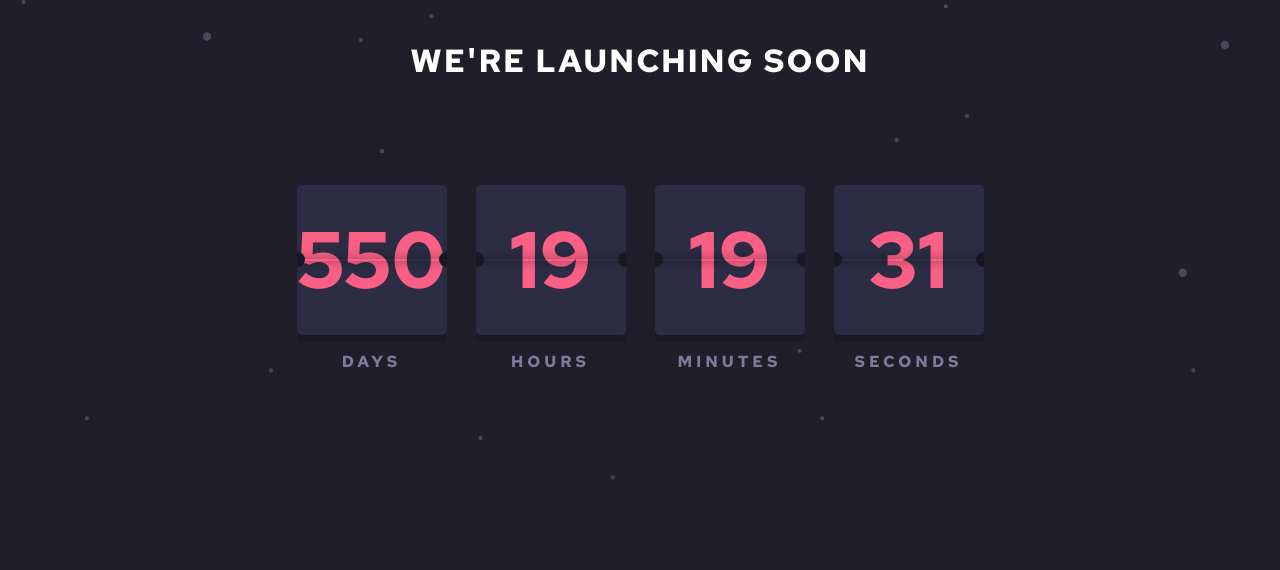
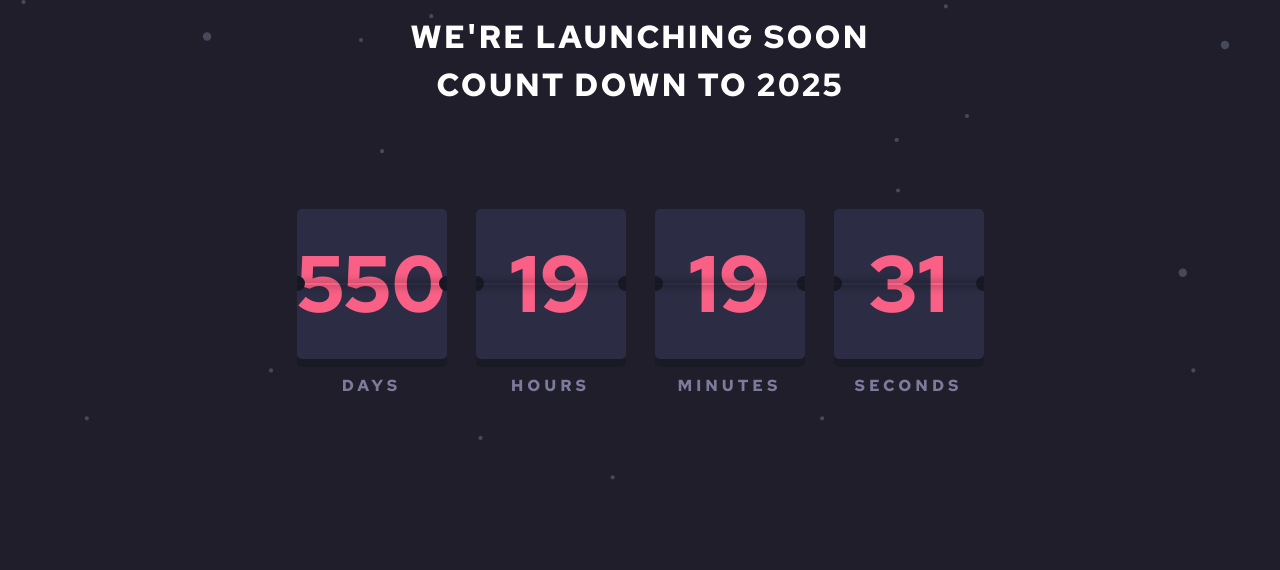
Before and after one commit to PhiLongVN/Count-Down-App, a plain HTML site: page index.html in a window 1280 px wide. Shown: the top 570 px of the page. Drawn offline with nearby package versions, Linux system fonts and the light colour scheme.

Commit message:
change title

```diff
--- a/index.html
+++ b/index.html
@@ -28,7 +28,10 @@
   </head>
   <body>
     <div class="container">
-      <h1>We're launching soon</h1>
+      <h1>
+        We're launching soon <br />
+        Count down to 2025
+      </h1>
 
       <main class="time-block">
         <!-- day -->
```
